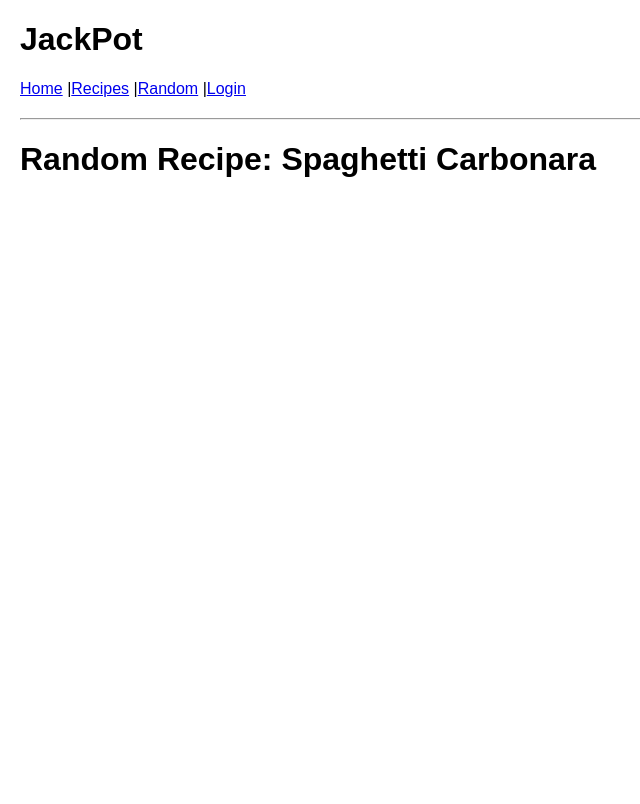
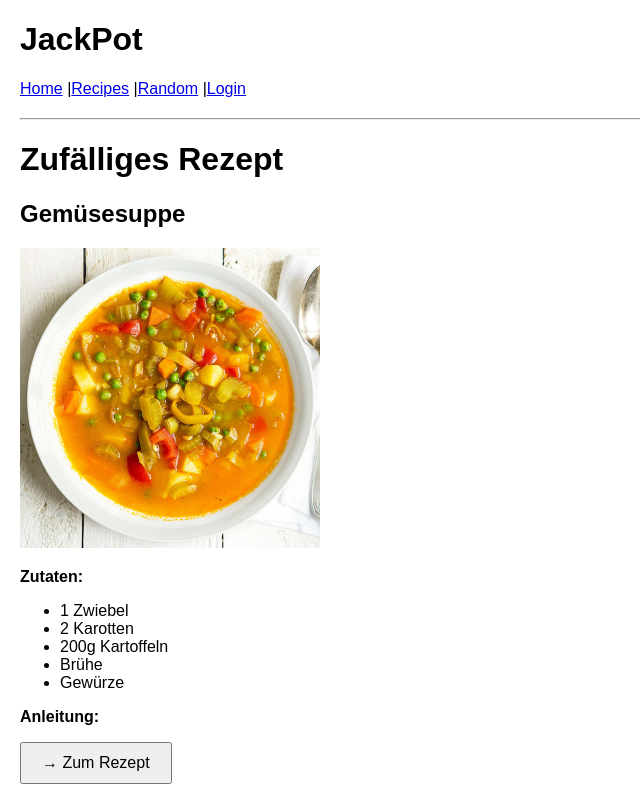
Before and after one commit to MertFindik97/Group_11, a Next.js app in the folder Group_11/jackpot-app/: page /random in a window 1280 px wide. Shown: the whole page, without its empty margins (0-640 px from the left). Built offline with nearby package versions, Linux system fonts and the light colour scheme.

Commit message:
fixed the random.js

```diff
--- a/Group_11/jackpot-app/pages/index.js
+++ b/Group_11/jackpot-app/pages/index.js
@@ -6,7 +6,8 @@ export default function Home() {
       <h1>Welcome to JackPot</h1>
       <p>Use the app to randomize recipes from your fridge ingredients!</p>
       <Link href="/recipes"><button>See All Recipes</button></Link>
-      <Link href="/random"><button>Get Random Recipe</button></Link>
+      <Link href="/random"><button>Rezept-Zufallsgenerator</button>
+</Link>
     </div>
   );
 }
--- a/Group_11/jackpot-app/pages/random.js
+++ b/Group_11/jackpot-app/pages/random.js
@@ -1,12 +1,38 @@
+import { useEffect, useState } from 'react';
 import recipes from '../data/recipes.json';
+import Link from 'next/link';
 
-export default function RandomRecipe() {
-  const random = recipes[Math.floor(Math.random() * recipes.length)];
+export default function RandomRecipePage() {
+  const [randomRecipe, setRandomRecipe] = useState(null);
+
+  useEffect(() => {
+    const random = recipes[Math.floor(Math.random() * recipes.length)];
+    setRandomRecipe(random);
+  }, []);
 
   return (
     <div>
-      <h1>Random Recipe: {random.title}</h1>
-      <p>{random.description}</p>
+      <h1>Zufälliges Rezept</h1>
+      {randomRecipe ? (
+        <div>
+          <h2>{randomRecipe.title}</h2>
+          <img src={randomRecipe.image} width="300" alt={randomRecipe.title} />
+          <p>
+            <strong>Zutaten:</strong>
+            <ul>
+              {randomRecipe.ingredients.map((item, idx) => (
+                <li key={idx}>{item}</li>
+              ))}
+            </ul>
+          </p>
+          <p><strong>Anleitung:</strong> {randomRecipe.instructions}</p>
+          <Link href={`/recipes/${randomRecipe.id}`}>
+            <button>→ Zum Rezept</button>
+          </Link>
+        </div>
+      ) : (
+        <p>Loading random recipe…</p>
+      )}
     </div>
   );
 }
```
